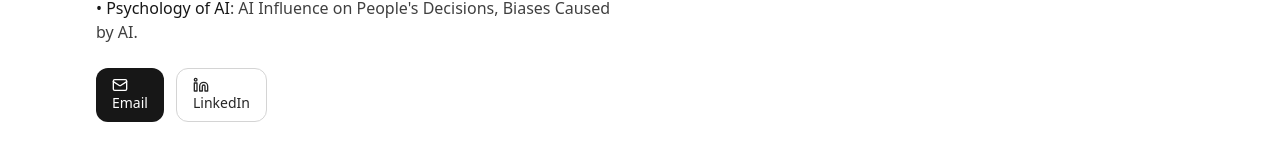
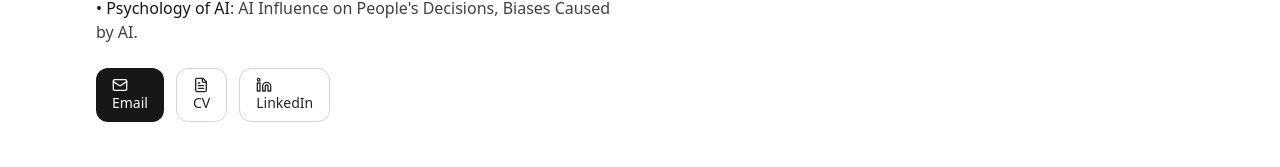
Before and after one commit to soroushverdi/soroushverdi.github.io, a React (Vite) app: page / in a window 1280 px wide. Shown: the part 655-822 px from the top of the page. Built offline with nearby package versions, Linux system fonts and the light colour scheme.

Commit message:
Update MarketingPhDWebsite.tsx

```diff
--- a/src/MarketingPhDWebsite.tsx
+++ b/src/MarketingPhDWebsite.tsx
@@ -212,6 +212,7 @@ function Hero() {
 
             <div className="mt-6 flex flex-wrap gap-3">
               <Button href="mailto:s.verdi@rug.nl" icon={Mail}>Email</Button>
+              <Button href="CV.pdf" icon={FileText} variant="outline">CV</Button>
               <Button href="https://www.linkedin.com/in/soroushverdi/" icon={Linkedin} variant="outline">LinkedIn</Button>
             </div>
           </div>
```
